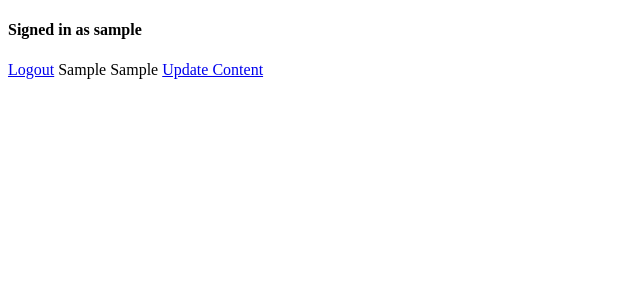
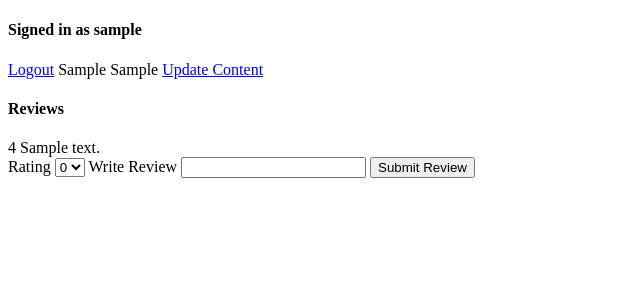
Before and after one commit to MarcvanMelle/flylikeag9, a Rails app: page /words/1 in a window 1280 px wide. Shown: the top 300 px of the page, without its empty margins (0-640 px from the left). Run offline with Rails 7, Linux system fonts and the light colour scheme; a user stored in the database is signed in; tables that the repository leaves empty hold one stand-in row (values such as "Sample post"); style sheets or scripts are compiled from the project's sources; parts of the project's set-up code (start-up, migrations or seed data) failed here and were passed over; some libraries are stand-ins or nearby versions.

Commit message:
Added test and functionality for signed in user posting review

```diff
--- a/app/controllers/reviews_controller.rb
+++ b/app/controllers/reviews_controller.rb
@@ -1,2 +1,7 @@
 class ReviewsController < ApplicationController
+  def create
+    review = Review.new(rating: params[:review][:rating], review: params[:review][:review], word_id: params[:word_id], user: current_user)
+    review.save
+    redirect_to word_path(params[:word_id])
+  end
 end
--- a/app/controllers/words_controller.rb
+++ b/app/controllers/words_controller.rb
@@ -9,6 +9,8 @@ class WordsController < ApplicationController
 
   def show
     @word = Word.find(params[:id])
+    @review = Review.new
+    @reviews = @word.reviews
   end
 
   def edit
--- a/app/views/words/show.html.erb
+++ b/app/views/words/show.html.erb
@@ -3,3 +3,18 @@
 <% if current_user == @word.user %>
   <%= link_to 'Update Content', edit_word_path(@word) %>
 <% end %>
+<h4>Reviews</h4>
+  <% @reviews.each do |review| %>
+    <%= review.rating %> <%= review.review %>
+  <% end %>
+<% if user_signed_in? %>
+  <%= form_for [@word, @review] do |f| %>
+    <%= f.label :rating, "Rating" %>
+    <%= f.select :rating, options_for_select(["0", "1", "2", "3", "4", "5"]) %>
+
+    <%= f.label :review, "Write Review" %>
+    <%= f.text_field :review %>
+
+    <%= f.submit "Submit Review" %>
+  <% end %>
+<% end %>
--- a/config/routes.rb
+++ b/config/routes.rb
@@ -1,7 +1,8 @@
 Rails.application.routes.draw do
   root "words#home"
   devise_for :users, controllers: { registrations: 'registrations', sessions: 'sessions' }
-  resources :reviews
-  resources :words, only: [:index, :home, :show, :edit, :update]
+  resources :words, only: [:index, :home, :show, :edit, :update] do
+    resources :reviews
+  end
   resources :users
 end
```
Also changed, not shown: spec/features/09_user_writes_review_spec.rb (added, +30 -0 lines).
